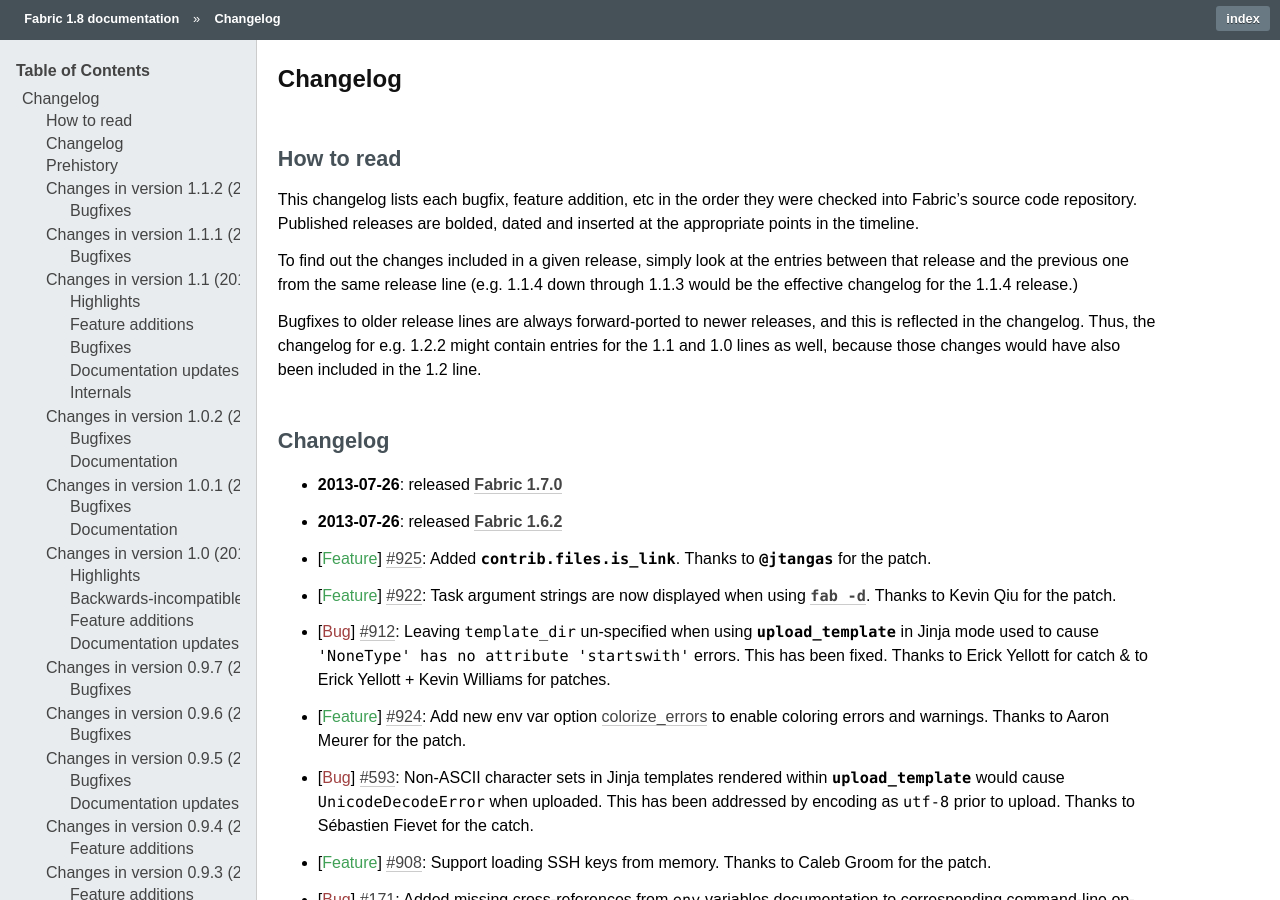
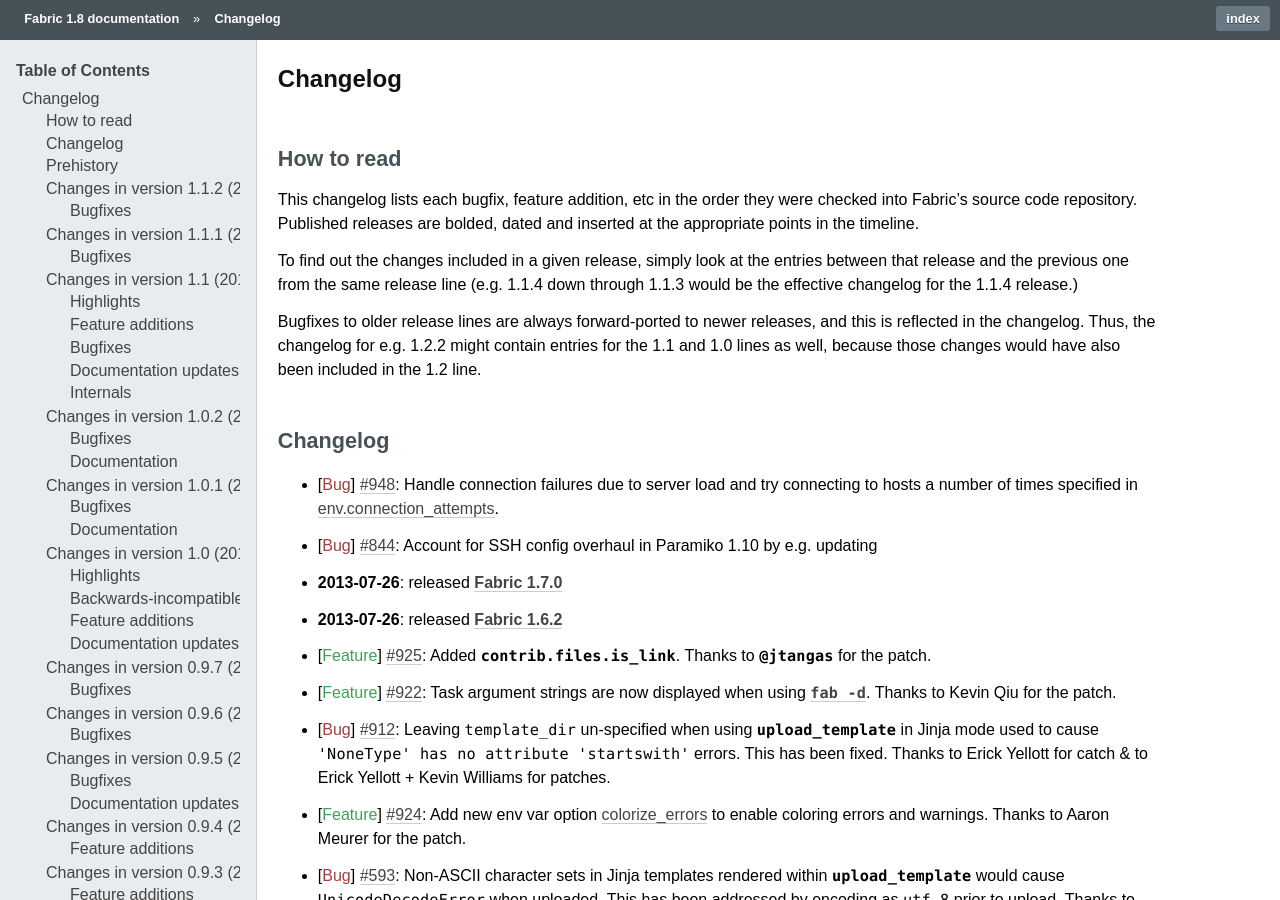
Before and after one commit to fabric/fabric, a Sphinx documentation site: the page built from docs/changelog.rst, in a window 1280 px wide and 900 px high. Built offline with Sphinx 7.4.7, drawn with Linux system fonts in a browser that asks for light colours.

Commit message:
Add a changelog entry for #948

```diff
--- a/docs/changelog.rst
+++ b/docs/changelog.rst
@@ -25,6 +25,10 @@
 Changelog
 =========
 
+* :bug:`948` Handle connection failures due to server load and try connecting
+  to hosts a number of times specified in :ref:`env.connection_attempts
+  <connection-attempts>`.
+* :bug:`844` Account for SSH config overhaul in Paramiko 1.10 by e.g. updating
 * :release:`1.7.0 <2013-07-26>`
 * :release:`1.6.2 <2013-07-26>`
 * :feature:`925` Added `contrib.files.is_link <.is_link>`. Thanks to `@jtangas`
```
